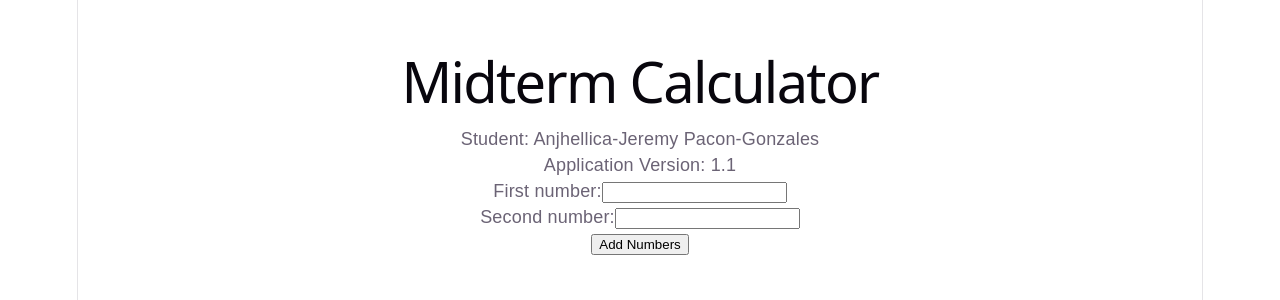
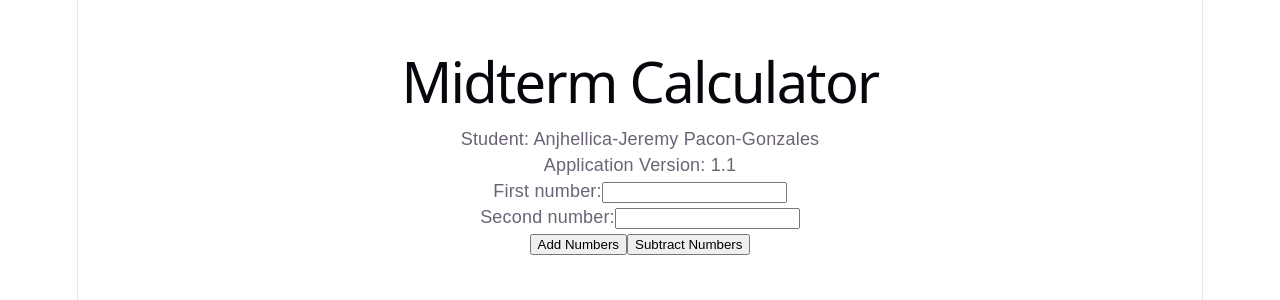
Before and after one commit to ajmpciit/react-midterm, a React (Vite) app: page / in a window 1280 px wide. Shown: the top 300 px of the page. Built offline with nearby package versions, Linux system fonts and the light colour scheme.

Commit message:
added subtraction button

```diff
--- a/src/App.jsx
+++ b/src/App.jsx
@@ -32,6 +32,9 @@
 <button onClick={() => setResult(add(first, second))}>
 Add Numbers
 </button>
+<button onClick={() => setResult(subtract(first, second))}>
+Subtract Numbers
+</button>
 {result !== null && <h2>Result: {result}</h2>}
 </main>
 );
--- a/src/calculator.js
+++ b/src/calculator.js
@@ -1,3 +1,7 @@
 export function add(a, b) {
     return Number(a) + Number(b);
 }
+
+export function subtract(a, b) {
+    return Number(a) - Number(b);
+}
```
